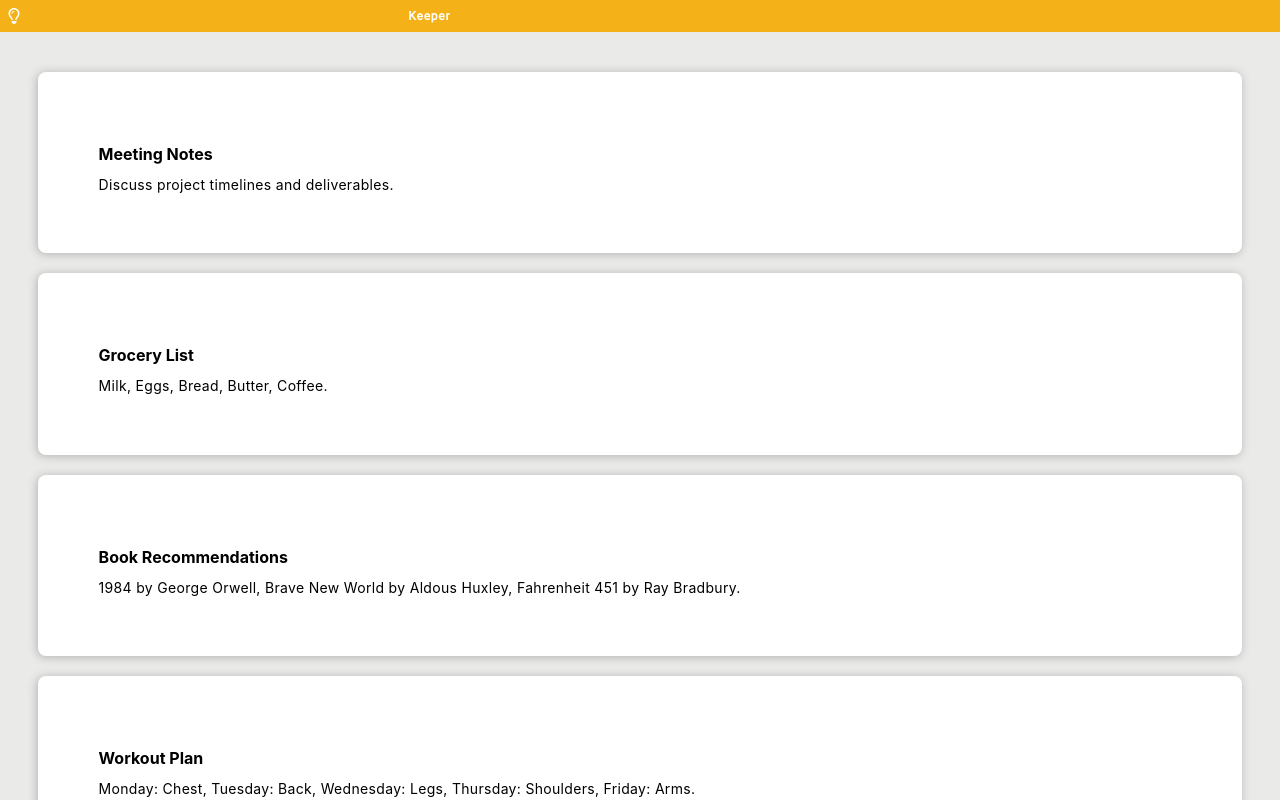
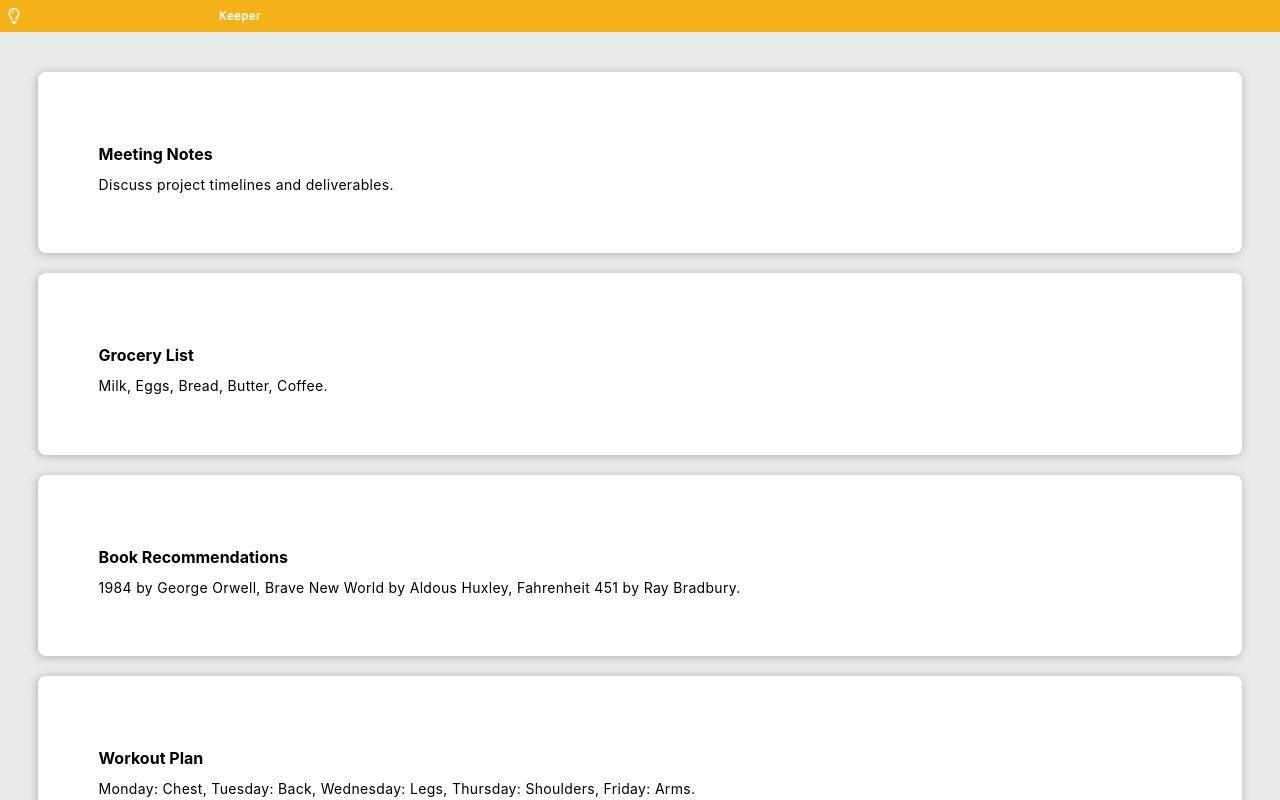
Before and after one commit to KevinChristopherMorco/Keeper, a React (Create React App) app: page / in a window 1280 px wide. Shown: the top 800 px of the page. Built offline with nearby package versions, Linux system fonts and the light colour scheme.

Commit message:
added func for card population

```diff
--- a/src/App.js
+++ b/src/App.js
@@ -6,10 +6,10 @@ import NoteContainer from "./components/containers/Note/NoteContainer";
 import Note from "./components/Note/Note";
 import Footer from "./components/Footer/Footer";
 
-import notes from "./json/notes.json"; // Adjust the path as per your project structure
+import notes from "./json/notes.json";
 
-const populateCard = (note) => {
-  return <Note key={note.id} header={note.header} content={note.content} />;
+const populateCard = (props) => {
+  return <Note key={props.id} header={props.header} content={props.content} />;
 };
 
 function App() {
--- a/src/components/Header/Header.module.css
+++ b/src/components/Header/Header.module.css
@@ -7,7 +7,7 @@
 }
 
 .navbar .logoContainer {
-  width: 35%;
+  width: 20%;
   display: flex;
   justify-content: space-between;
   align-items: center;
```
